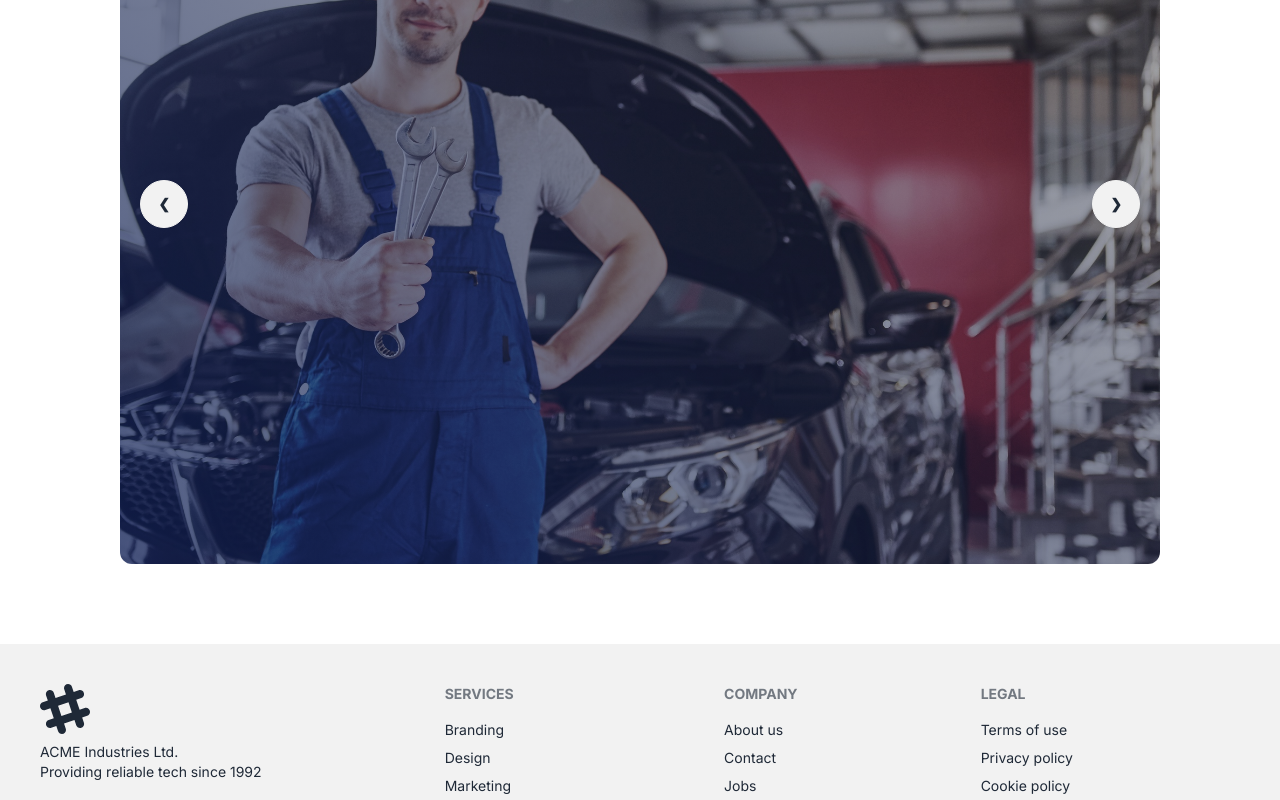
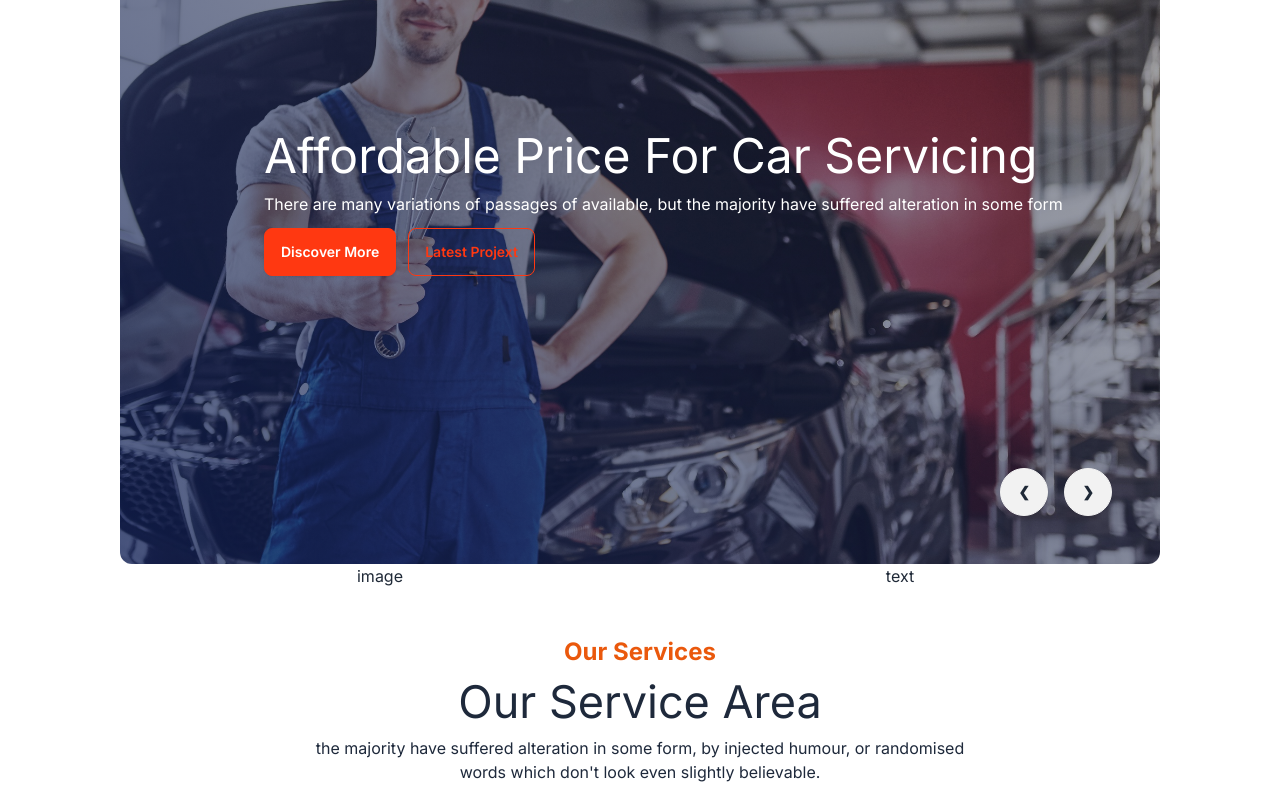
Before and after one commit to kader009/car-next, a Next.js app: page / in a window 1280 px wide. Shown: the part 220-1020 px from the top of the page. Built offline with nearby package versions, Linux system fonts and the light colour scheme.

Commit message:
service header add

```diff
--- /dev/null
+++ b/src/app/components/HomePage/About.tsx
@@ -0,0 +1,12 @@
+import Container from "../ui/Container";
+
+const About = () => {
+  return <Container>
+    <div className="grid grid-col-1 lg:grid-cols-2 items-center justify-items-center">
+      <div>image</div>
+      <div>text</div>
+    </div>
+  </Container>;
+};
+
+export default About;
--- a/src/app/components/HomePage/Banner.tsx
+++ b/src/app/components/HomePage/Banner.tsx
@@ -16,12 +16,17 @@ const BannerPage = () => {
               className="carousel-item relative w-full h-[90vh] bg-top bg-no-repeat bg-cover rounded-xl"
               key={index}
             >
-              <div>
-                <h1>Lorem ipsum dolor sit</h1>
+              <div className="flex items-center pl-36 w-full h-full">
+                <div className='space-y-3'>
+                  <h1 className="text-white text-5xl">{banner.title}</h1>
+                  <p className='text-white'>{banner.description}</p>
+                  <button className="btn btn-primary mr-3">Discover More</button>
+                  <button className="btn btn-primary btn-outline">Latest Projext</button>
+                </div>
               </div>
 
-              <div className="absolute left-5 right-5 top-1/2 flex -translate-y-1/2 transform justify-between">
-                <a href={banner.prev} className="btn btn-circle">
+              <div className="absolute flex transform justify-between bottom-12 right-12">
+                <a href={banner.prev} className="btn btn-circle mr-4">
                   ❮
                 </a>
                 <a href={banner.next} className="btn btn-circle">
--- a/src/app/components/HomePage/HomePage.tsx
+++ b/src/app/components/HomePage/HomePage.tsx
@@ -1,8 +1,12 @@
+import About from "./About";
 import BannerPage from "./Banner";
+import Services from "./Services";
 
 const HomePage = () => {
-  return <div className="h-screen">
+  return <div className="">
     <BannerPage/>
+    <About/>
+    <Services/>
   </div>;
 };
 
--- /dev/null
+++ b/src/app/components/HomePage/Services.tsx
@@ -0,0 +1,22 @@
+import Container from '../ui/Container';
+
+const Services = () => {
+  return (
+    <Container>
+      <div className="text-slate-800 min-h-screen text-center mt-12">
+        <div>
+          <h3 className="text-2xl font-bold text-orange-600">Our Services</h3>
+          <h2 className="text-[45px]">Our Service Area</h2>
+          <p>
+            the majority have suffered alteration in some form, by injected
+            humour, or randomised <br /> words which don't look even slightly
+            believable.{' '}
+          </p>
+        </div>
+        <div className="mt-12"></div>
+      </div>
+    </Container>
+  );
+};
+
+export default Services;
```
